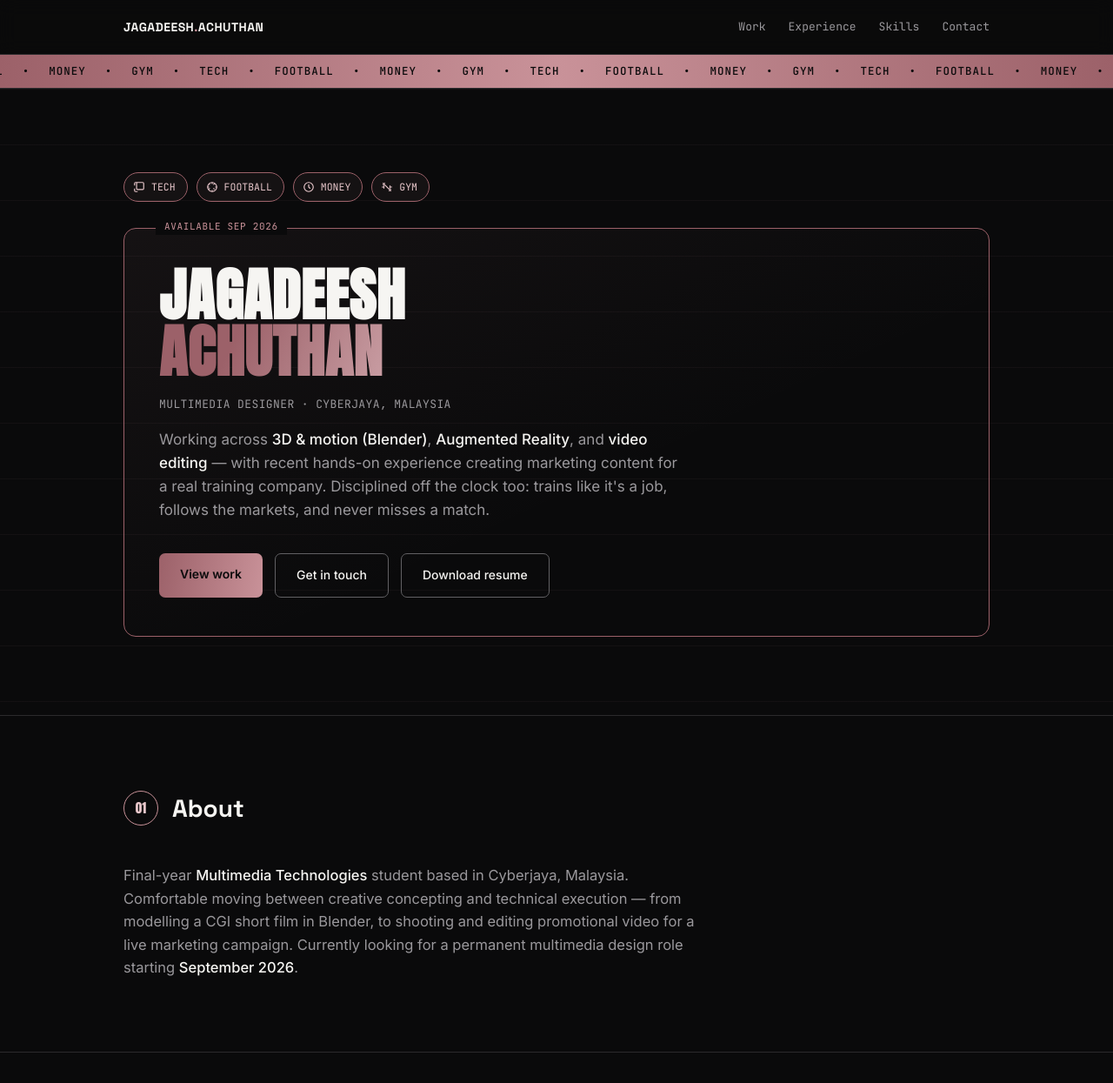
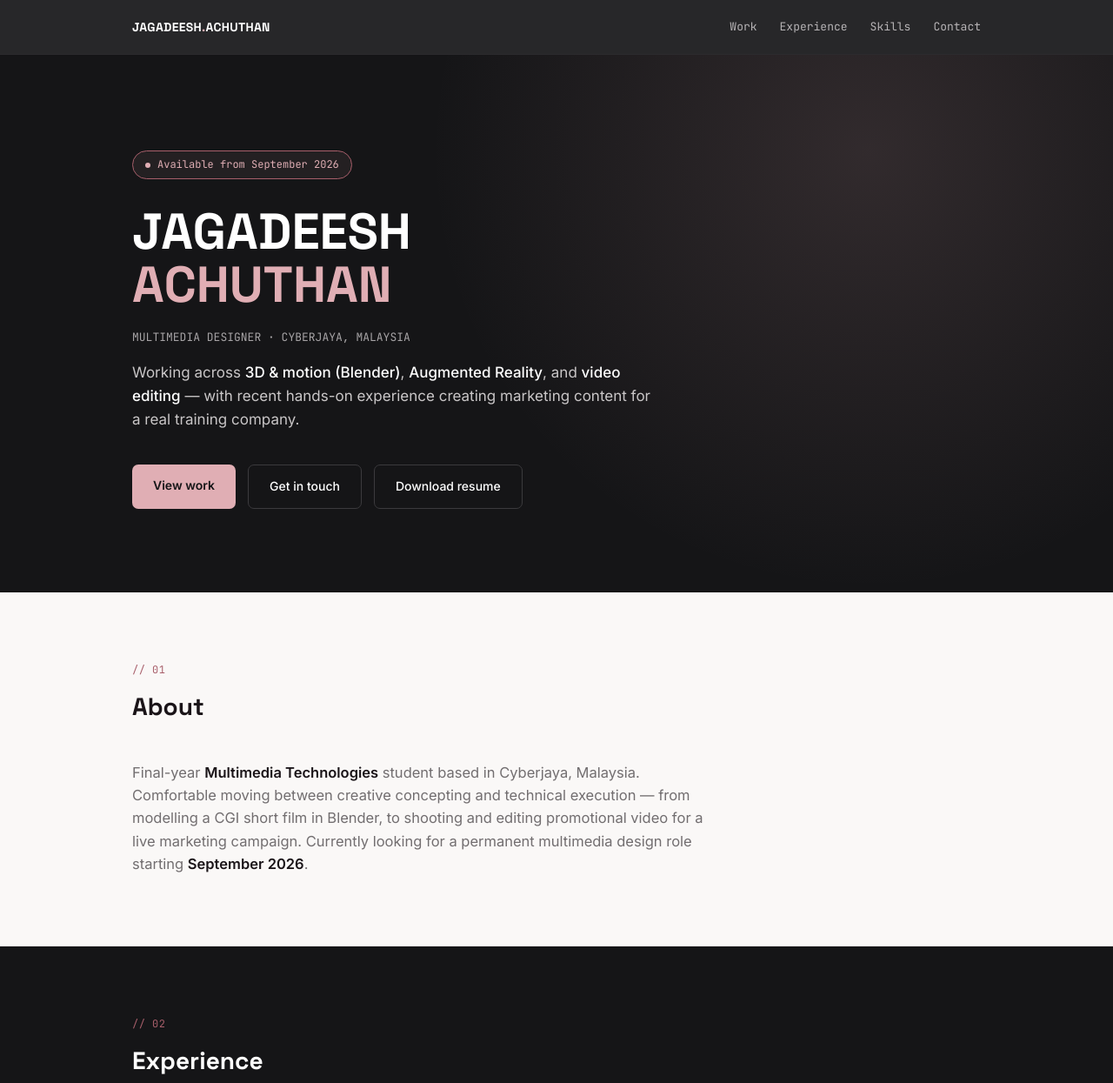
Before and after one commit to jagadeeshazard/jagadeesh-portfolio, a plain HTML site: page index.html in a window 1280 px wide. Shown: the top 1245 px of the page at 87% size. Drawn offline with Linux system fonts and the light colour scheme.

Commit message:
Update index.html

```diff
--- a/index.html
+++ b/index.html
@@ -6,154 +6,113 @@
 <title>Jagadeesh Achuthan — Multimedia Designer</title>
 <link rel="preconnect" href="https://fonts.googleapis.com">
 <link rel="preconnect" href="https://fonts.gstatic.com" crossorigin>
-<link href="https://fonts.googleapis.com/css2?family=Anton&family=Space+Grotesk:wght@500;700&family=Inter:wght@400;500;600&family=JetBrains+Mono:wght@400;500&display=swap" rel="stylesheet">
+<link href="https://fonts.googleapis.com/css2?family=Space+Grotesk:wght@500;700&family=Inter:wght@400;500;600&family=JetBrains+Mono:wght@400;500&display=swap" rel="stylesheet">
 <style>
   :root{
-    --black:#0A0A0B;
-    --panel:#141416;
-    --panel-hi:#1B1B1E;
-    --line:#2B2A2C;
-    --white:#F6F5F2;
-    --grey:#9A989C;
-    --grey-dim:#616063;
-    --rose:#C99299;
-    --rose-deep:#9C6169;
-    --rose-light:#E8C7CB;
+    --black:#151517;
+    --black-soft:#1D1D20;
+    --white:#FFFFFF;
+    --paper:#FAF8F7;
+    --ink:#1A1418;
+    --grey:#726E70;
+    --line-dark:#2C2B2E;
+    --line-light:#E9E2E1;
+    --rose:#E0AEB4;
+    --rose-deep:#C98891;
+    --rose-ink:#A85F6B;
   }
   *{box-sizing:border-box; margin:0; padding:0;}
   html{scroll-behavior:smooth;}
-  body{
-    background:var(--black); color:var(--white);
-    font-family:'Inter',sans-serif; line-height:1.6; overflow-x:hidden;
-  }
+  body{font-family:'Inter',sans-serif; line-height:1.6; overflow-x:hidden; background:var(--white); color:var(--ink);}
   a{color:inherit; text-decoration:none;}
-  .wrap{max-width:1060px; margin:0 auto; padding:0 32px;}
+  .wrap{max-width:1040px; margin:0 auto; padding:0 32px;}
   .mono{font-family:'JetBrains Mono',monospace;}
-  .display{font-family:'Anton',sans-serif; text-transform:uppercase; letter-spacing:0.01em;}
-  .foil{
-    background:linear-gradient(115deg, var(--rose-deep) 10%, var(--rose-light) 45%, var(--rose) 65%, var(--rose-deep) 90%);
-    -webkit-background-clip:text; background-clip:text; color:transparent;
-  }
 
-  /* ---------- NAV ---------- */
-  nav{position:sticky; top:0; z-index:50; background:rgba(10,10,11,0.9); backdrop-filter:blur(10px); border-bottom:1px solid var(--line);}
+  nav{position:sticky; top:0; z-index:50; background:rgba(21,21,23,0.92); backdrop-filter:blur(10px); border-bottom:1px solid var(--line-dark);}
   nav .wrap{display:flex; align-items:center; justify-content:space-between; height:62px;}
-  .nav-logo{font-family:'Space Grotesk',sans-serif; font-weight:700; font-size:14px; letter-spacing:0.03em;}
+  .nav-logo{font-family:'Space Grotesk',sans-serif; font-weight:700; font-size:14px; color:var(--white); letter-spacing:0.02em;}
   .nav-logo span{color:var(--rose);}
-  .nav-links{display:flex; gap:26px; font-size:13px; color:var(--grey); font-family:'JetBrains Mono',monospace;}
-  .nav-links a:hover{color:var(--rose-light);}
+  .nav-links{display:flex; gap:26px; font-size:13px; color:#B7B4B6; font-family:'JetBrains Mono',monospace;}
+  .nav-links a:hover{color:var(--rose);}
 
-  /* ---------- TICKER ---------- */
-  .ticker{
-    background:linear-gradient(90deg, var(--rose-deep), var(--rose), var(--rose-deep));
-    color:var(--black); overflow:hidden; white-space:nowrap; border-bottom:1px solid var(--line);
-  }
-  .ticker-track{display:inline-block; padding:9px 0; animation:scroll 22s linear infinite; font-family:'JetBrains Mono',monospace; font-weight:500; font-size:12.5px; letter-spacing:0.08em;}
-  .ticker-track span{margin:0 22px;}
-  @keyframes scroll{0%{transform:translateX(0);} 100%{transform:translateX(-50%);}}
+  .hero{background:var(--black); color:var(--white); padding:110px 0 96px; position:relative;}
+  .hero::before{content:''; position:absolute; inset:0; pointer-events:none; background:radial-gradient(circle at 78% 18%, rgba(224,174,180,0.14), transparent 45%);}
+  .eyebrow{display:inline-flex; align-items:center; gap:8px; font-family:'JetBrains Mono',monospace; font-size:12px; color:var(--rose); border:1px solid var(--rose-ink); padding:6px 14px; border-radius:20px; margin-bottom:30px; background:rgba(224,174,180,0.07);}
+  .eyebrow::before{content:''; width:6px; height:6px; border-radius:50%; background:var(--rose);}
+  .hero h1{font-family:'Space Grotesk',sans-serif; font-weight:700; font-size:58px; line-height:1.05; color:var(--white); position:relative;}
+  .hero h1 .last{color:var(--rose);}
+  .role-tag{font-family:'JetBrains Mono',monospace; font-size:13px; color:#A7A4A6; margin-top:20px;}
+  .hero-role{font-size:17px; color:#C9C6C7; margin-top:16px; max-width:600px; position:relative;}
+  .hero-role b{color:var(--white); font-weight:500;}
+  .hero-cta{display:flex; gap:14px; margin-top:38px; flex-wrap:wrap; position:relative;}
+  .btn{font-size:14px; font-weight:500; padding:13px 24px; border-radius:7px; border:1px solid var(--line-dark); transition:all 0.2s ease;}
+  .btn-primary{background:var(--rose); color:var(--black); border:none; font-weight:600;}
+  .btn-primary:hover{background:var(--white);}
+  .btn-ghost{color:var(--white); background:transparent; border-color:#3B3A3D;}
+  .btn-ghost:hover{border-color:var(--rose); color:var(--rose);}
 
-  /* ---------- HERO ---------- */
-  .hero{position:relative; padding:96px 0 90px; border-bottom:1px solid var(--line);
-    background-image:
-      repeating-linear-gradient(180deg, rgba(201,146,153,0.05) 0px, rgba(201,146,153,0.05) 1px, transparent 1px, transparent 64px);
-  }
-  .badge-row{display:flex; gap:10px; margin-bottom:30px; flex-wrap:wrap;}
-  .badge{
-    display:flex; align-items:center; gap:7px; font-family:'JetBrains Mono',monospace; font-size:11.5px;
-    color:var(--rose-light); border:1px solid var(--rose-deep); padding:7px 13px 7px 10px; border-radius:20px;
-    background:rgba(201,146,153,0.06);
-  }
-  .badge svg{width:14px; height:14px; flex-shrink:0;}
+  .sec-label{font-family:'JetBrains Mono',monospace; font-size:12px; color:var(--rose-ink); margin-bottom:10px; letter-spacing:0.04em;}
+  .sec-title{font-family:'Space Grotesk',sans-serif; font-size:28px; font-weight:700; margin-bottom:40px;}
 
-  .card-frame{
-    border:1px solid var(--rose-deep); border-radius:14px; padding:44px 40px;
-    background:linear-gradient(155deg, rgba(201,146,153,0.06), transparent 60%);
-    position:relative;
-  }
-  .card-frame::before{
-    content:'AVAILABLE SEP 2026'; position:absolute; top:-11px; left:36px; background:var(--black);
-    padding:0 10px; font-family:'JetBrains Mono',monospace; font-size:11px; color:var(--rose); letter-spacing:0.06em;
-  }
-  .hero h1{font-size:66px; line-height:0.98; color:var(--white);}
-  .hero h1 .foil{display:block;}
-  .role-tag{font-family:'JetBrains Mono',monospace; font-size:13px; color:var(--grey); margin-top:18px; letter-spacing:0.03em;}
-  .hero-role{font-size:17px; color:var(--grey); margin-top:16px; max-width:600px;}
-  .hero-role b{color:var(--white); font-weight:500;}
-  .hero-cta{display:flex; gap:14px; margin-top:36px; flex-wrap:wrap;}
-  .btn{font-size:14px; font-weight:500; padding:13px 24px; border-radius:7px; border:1px solid var(--line); transition:all 0.2s ease; font-family:'Inter',sans-serif;}
-  .btn-primary{background:linear-gradient(100deg, var(--rose-deep), var(--rose)); color:var(--black); border:none; font-weight:600;}
-  .btn-primary:hover{filter:brightness(1.1);}
-  .btn-ghost{color:var(--white); background:transparent; border-color:var(--grey-dim);}
-  .btn-ghost:hover{border-color:var(--rose); color:var(--rose-light);}
+  #about{background:var(--paper); padding:80px 0; border-bottom:1px solid var(--line-light);}
+  #about .sec-title{color:var(--ink);}
+  .about-text{font-size:16.5px; color:var(--grey); max-width:680px;}
+  .about-text b{color:var(--ink); font-weight:600;}
 
-  /* ---------- SECTIONS ---------- */
-  section{padding:84px 0; border-bottom:1px solid var(--line);}
-  .sec-head{display:flex; align-items:center; gap:16px; margin-bottom:42px;}
-  .jersey{
-    width:40px; height:40px; border-radius:50%; border:1.5px solid var(--rose); display:flex; align-items:center;
-    justify-content:center; font-family:'Anton',sans-serif; font-size:15px; color:var(--rose-light); flex-shrink:0;
-  }
-  .sec-title{font-family:'Space Grotesk',sans-serif; font-size:28px; font-weight:700; color:var(--white);}
-
-  /* ---------- ABOUT ---------- */
-  .about-text{font-size:16.5px; color:var(--grey); max-width:680px;}
-  .about-text b{color:var(--white); font-weight:500;}
-
-  /* ---------- EXPERIENCE ---------- */
-  .job{display:grid; grid-template-columns:160px 1fr; gap:24px; padding:26px 0; border-top:1px solid var(--line);}
+  #experience{background:var(--black); color:var(--white); padding:80px 0;}
+  #experience .sec-title{color:var(--white);}
+  .job{display:grid; grid-template-columns:160px 1fr; gap:24px; padding:26px 0; border-top:1px solid var(--line-dark);}
   .job:last-child{border-bottom:none;}
-  .job-date{font-family:'JetBrains Mono',monospace; font-size:12.5px; color:var(--grey-dim); padding-top:2px;}
+  .job-date{font-family:'JetBrains Mono',monospace; font-size:12.5px; color:#77747A; padding-top:2px;}
   .job-title{font-size:17px; font-weight:600; color:var(--white);}
   .job-org{font-size:13.5px; color:var(--rose); margin:4px 0 12px;}
   .job ul{list-style:none;}
-  .job li{font-size:14px; color:var(--grey); padding-left:16px; position:relative; margin-bottom:6px;}
-  .job li::before{content:'—'; position:absolute; left:0; color:var(--rose-deep);}
+  .job li{font-size:14px; color:#B7B4B6; padding-left:16px; position:relative; margin-bottom:6px;}
+  .job li::before{content:'—'; position:absolute; left:0; color:var(--rose-ink);}
 
-  /* ---------- PROJECTS ---------- */
+  #work{background:var(--white); padding:84px 0; border-bottom:1px solid var(--line-light);}
+  #work .sec-title{color:var(--ink);}
   .proj-grid{display:grid; grid-template-columns:1fr 1fr; gap:22px;}
   @media(max-width:720px){.proj-grid{grid-template-columns:1fr;}}
-  .card{background:var(--panel); border:1px solid var(--line); border-radius:12px; overflow:hidden; transition:border-color 0.2s ease, transform 0.2s ease;}
-  .card:hover{border-color:var(--rose-deep); transform:translateY(-2px);}
+  .card{background:var(--paper); border:1px solid var(--line-light); border-radius:12px; overflow:hidden; transition:border-color 0.2s ease, transform 0.2s ease, box-shadow 0.2s ease;}
+  .card:hover{border-color:var(--rose-deep); transform:translateY(-2px); box-shadow:0 10px 28px rgba(169,95,107,0.12);}
   .card-wide{grid-column:1 / -1;}
   .card-body{padding:22px 24px 26px;}
-  .card-meta{font-family:'JetBrains Mono',monospace; font-size:11.5px; color:var(--rose-light); margin-bottom:8px; letter-spacing:0.03em;}
-  .card-title{font-size:17px; font-weight:600; margin-bottom:9px; color:var(--white);}
+  .card-meta{font-family:'JetBrains Mono',monospace; font-size:11.5px; color:var(--rose-ink); margin-bottom:8px; letter-spacing:0.03em;}
+  .card-title{font-size:17px; font-weight:600; margin-bottom:9px; color:var(--ink);}
   .card-desc{font-size:13.5px; color:var(--grey);}
 
-  .poster-mosaic{display:grid; grid-template-columns:repeat(auto-fit,minmax(100px,1fr)); gap:4px; padding:4px; background:#000;}
+  .poster-mosaic{display:grid; grid-template-columns:repeat(auto-fit,minmax(100px,1fr)); gap:4px; padding:4px; background:var(--black);}
   .poster-mosaic a{display:block; aspect-ratio:1/1; overflow:hidden; border-radius:3px;}
   .poster-mosaic img{width:100%; height:100%; object-fit:cover; display:block; transition:transform 0.25s ease, opacity 0.25s ease;}
   .poster-mosaic a:hover img{transform:scale(1.06); opacity:0.9;}
 
   .video-row{display:flex; gap:16px; margin-top:20px; flex-wrap:wrap;}
   .video-item{flex:1 1 220px; max-width:260px;}
-  .video-item video{width:100%; aspect-ratio:9/16; background:#000; border-radius:8px; border:1px solid var(--line); display:block;}
-  .video-label{font-size:12px; color:var(--grey-dim); margin-top:8px; font-family:'JetBrains Mono',monospace;}
+  .video-item video{width:100%; aspect-ratio:9/16; background:#000; border-radius:8px; border:1px solid var(--line-light); display:block;}
+  .video-label{font-size:12px; color:var(--grey); margin-top:8px; font-family:'JetBrains Mono',monospace;}
 
   .video-visual{background-size:cover; background-position:center; display:flex; align-items:center; justify-content:center; cursor:pointer; position:relative; height:200px;}
-  .video-visual::before{content:''; position:absolute; inset:0; background:rgba(10,10,11,0.35); transition:background 0.2s ease;}
-  .video-visual:hover::before{background:rgba(10,10,11,0.15);}
-  .play-btn{position:relative; z-index:1; width:54px; height:54px; border-radius:50%; background:rgba(10,10,11,0.7); border:1.5px solid var(--rose); display:flex; align-items:center; justify-content:center;}
+  .video-visual::before{content:''; position:absolute; inset:0; background:rgba(21,21,23,0.32); transition:background 0.2s ease;}
+  .video-visual:hover::before{background:rgba(21,21,23,0.12);}
+  .play-btn{position:relative; z-index:1; width:54px; height:54px; border-radius:50%; background:rgba(21,21,23,0.65); border:1.5px solid var(--rose); display:flex; align-items:center; justify-content:center;}
   .play-btn i{width:0; height:0; border-top:9px solid transparent; border-bottom:9px solid transparent; border-left:15px solid var(--rose); margin-left:4px;}
 
-  /* ---------- SKILLS ---------- */
+  #skills{background:var(--black); color:var(--white); padding:80px 0;}
+  #skills .sec-title{color:var(--white);}
   .skills-wrap{display:flex; flex-wrap:wrap; gap:10px;}
-  .skill-pill{
-    display:flex; align-items:center; gap:10px; border:1px solid var(--line); border-radius:9px;
-    padding:12px 16px; background:var(--panel); font-size:13.5px; color:var(--white);
-  }
-  .skill-pill .skill-tag{font-family:'JetBrains Mono',monospace; font-size:10.5px; color:var(--rose-light); border-left:1px solid var(--line); padding-left:10px;}
+  .skill-pill{display:flex; align-items:center; gap:10px; border:1px solid var(--line-dark); border-radius:9px; padding:12px 16px; background:var(--black-soft); font-size:13.5px; color:var(--white);}
+  .skill-pill .skill-tag{font-family:'JetBrains Mono',monospace; font-size:10.5px; color:var(--rose); border-left:1px solid var(--line-dark); padding-left:10px;}
 
-  /* ---------- FOOTER ---------- */
-  footer{padding:64px 0; text-align:center;}
-  footer .lang{font-size:13px; color:var(--grey-dim); margin-top:16px; font-family:'JetBrains Mono',monospace;}
-  footer a.email{font-size:26px; font-family:'Space Grotesk',sans-serif; font-weight:700;}
-  footer a.email:hover{opacity:0.85;}
+  footer{background:var(--paper); padding:64px 0; text-align:center;}
+  footer .sec-title{color:var(--ink); text-align:center;}
+  footer .lang{font-size:13px; color:var(--grey); margin-top:16px; font-family:'JetBrains Mono',monospace;}
+  footer a.email{font-size:24px; font-family:'Space Grotesk',sans-serif; font-weight:700; color:var(--rose-ink);}
+  footer a.email:hover{color:var(--rose-deep);}
 
   @media(max-width:640px){
-    .hero h1{font-size:42px;}
+    .hero h1{font-size:40px;}
     .job{grid-template-columns:1fr; gap:6px;}
-    .card-frame{padding:32px 24px;}
   }
 </style>
 </head>
@@ -171,44 +130,32 @@
   </div>
 </nav>
 
-<div class="ticker">
-  <div class="ticker-track">
-    <span>TECH</span>•<span>FOOTBALL</span>•<span>MONEY</span>•<span>GYM</span>•<span>TECH</span>•<span>FOOTBALL</span>•<span>MONEY</span>•<span>GYM</span>•<span>TECH</span>•<span>FOOTBALL</span>•<span>MONEY</span>•<span>GYM</span>•<span>TECH</span>•<span>FOOTBALL</span>•<span>MONEY</span>•<span>GYM</span>•
-  </div>
-</div>
-
 <section class="hero">
   <div class="wrap">
-    <div class="badge-row">
-      <div class="badge"><svg viewBox="0 0 24 24" fill="none" stroke="currentColor" stroke-width="2"><path d="M9 3H5a2 2 0 00-2 2v4m6-6h10a2 2 0 012 2v10a2 2 0 01-2 2H9a2 2 0 01-2-2V5a2 2 0 012-2z"/><path d="M3 15v4a2 2 0 002 2h4"/></svg>TECH</div>
-      <div class="badge"><svg viewBox="0 0 24 24" fill="none" stroke="currentColor" stroke-width="2"><circle cx="12" cy="12" r="9"/><path d="M12 3v3m0 12v3m9-9h-3M6 12H3m13.5-6.5l-2 2m-7 7l-2 2m0-11l2 2m7 7l2 2"/></svg>FOOTBALL</div>
-      <div class="badge"><svg viewBox="0 0 24 24" fill="none" stroke="currentColor" stroke-width="2"><circle cx="12" cy="12" r="9"/><path d="M12 7v5l3 3"/></svg>MONEY</div>
-      <div class="badge"><svg viewBox="0 0 24 24" fill="none" stroke="currentColor" stroke-width="2"><path d="M6.5 6.5l11 11M4 4l3 3m13 13l-3-3M8 4L4 8m16 8l-4 4M2 12h3m14 0h3M6 9v6M18 9v6"/></svg>GYM</div>
-    </div>
-
-    <div class="card-frame">
-      <h1 class="display hero-name">JAGADEESH<span class="foil">ACHUTHAN</span></h1>
-      <div class="role-tag mono">MULTIMEDIA DESIGNER · CYBERJAYA, MALAYSIA</div>
-      <p class="hero-role">Working across <b>3D & motion (Blender)</b>, <b>Augmented Reality</b>, and <b>video editing</b> — with recent hands-on experience creating marketing content for a real training company. Disciplined off the clock too: trains like it's a job, follows the markets, and never misses a match.</p>
-      <div class="hero-cta">
-        <a class="btn btn-primary" href="#work">View work</a>
-        <a class="btn btn-ghost" href="https://wa.me/60197881251" target="_blank" rel="noopener">Get in touch</a>
-        <a class="btn btn-ghost" href="assets/Jagadeesh_Achuthan_Resume.pdf" target="_blank" rel="noopener">Download resume</a>
-      </div>
+    <div class="eyebrow">Available from September 2026</div>
+    <h1>JAGADEESH<br><span class="last">ACHUTHAN</span></h1>
+    <div class="role-tag">MULTIMEDIA DESIGNER · CYBERJAYA, MALAYSIA</div>
+    <p class="hero-role">Working across <b>3D & motion (Blender)</b>, <b>Augmented Reality</b>, and <b>video editing</b> — with recent hands-on experience creating marketing content for a real training company.</p>
+    <div class="hero-cta">
+      <a class="btn btn-primary" href="#work">View work</a>
+      <a class="btn btn-ghost" href="https://wa.me/60197881251" target="_blank" rel="noopener">Get in touch</a>
+      <a class="btn btn-ghost" href="assets/Jagadeesh_Achuthan_Resume.pdf" target="_blank" rel="noopener">Download resume</a>
     </div>
   </div>
 </section>
 
 <section id="about">
   <div class="wrap">
-    <div class="sec-head"><div class="jersey">01</div><h2 class="sec-title">About</h2></div>
+    <div class="sec-label">// 01</div>
+    <h2 class="sec-title">About</h2>
     <p class="about-text">Final-year <b>Multimedia Technologies</b> student based in Cyberjaya, Malaysia. Comfortable moving between creative concepting and technical execution — from modelling a CGI short film in Blender, to shooting and editing promotional video for a live marketing campaign. Currently looking for a permanent multimedia design role starting <b>September 2026</b>.</p>
   </div>
 </section>
 
 <section id="experience">
   <div class="wrap">
-    <div class="sec-head"><div class="jersey">02</div><h2 class="sec-title">Experience</h2></div>
+    <div class="sec-label">// 02</div>
+    <h2 class="sec-title">Experience</h2>
 
     <div class="job">
       <div class="job-date mono">Apr 2026 —<br>Aug 2026</div>
@@ -248,7 +195,8 @@
 
 <section id="work">
   <div class="wrap">
-    <div class="sec-head"><div class="jersey">03</div><h2 class="sec-title">Selected projects</h2></div>
+    <div class="sec-label">// 03</div>
+    <h2 class="sec-title">Selected projects</h2>
     <div class="proj-grid">
 
       <div class="card card-wide">
@@ -295,7 +243,7 @@
         <div class="card-body">
           <div class="card-meta">FINAL YEAR PROJECT · BLENDER / CGI · 2025</div>
           <div class="card-title">CGI short film — "Knowledge Is Survival"</div>
-          <p class="card-desc">Ongoing. Story development, 3D modelling, animation, lighting, and rendering for a full CGI short. <a href="https://youtu.be/icnHxjfp-_k" target="_blank" rel="noopener" style="color:var(--rose-light);">Watch on YouTube →</a></p>
+          <p class="card-desc">Ongoing. Story development, 3D modelling, animation, lighting, and rendering for a full CGI short. <a href="https://youtu.be/icnHxjfp-_k" target="_blank" rel="noopener" style="color:var(--rose-ink);">Watch on YouTube →</a></p>
         </div>
       </div>
 
@@ -305,7 +253,8 @@
 
 <section id="skills">
   <div class="wrap">
-    <div class="sec-head"><div class="jersey">04</div><h2 class="sec-title">Skills</h2></div>
+    <div class="sec-label">// 04</div>
+    <h2 class="sec-title">Skills</h2>
     <div class="skills-wrap">
       <div class="skill-pill">3D modelling &amp; animation <span class="skill-tag">BLENDER</span></div>
       <div class="skill-pill">Motion graphics <span class="skill-tag">AFTER EFFECTS</span></div>
@@ -320,18 +269,13 @@
 
 <footer id="contact">
   <div class="wrap">
-    <div class="sec-head" style="justify-content:center;"><div class="jersey">05</div><h2 class="sec-title">Let's work together</h2></div>
-    <a class="email foil" href="mailto:jagadeeshazard@gmail.com">jagadeeshazard@gmail.com</a>
+    <div class="sec-label" style="justify-content:center; display:flex;">// 05</div>
+    <h2 class="sec-title">Let's work together</h2>
+    <a class="email" href="mailto:jagadeeshazard@gmail.com">jagadeeshazard@gmail.com</a>
     <div class="lang">019-788 1251 · Cyberjaya, Malaysia</div>
     <div class="lang">EN C2 · MS C2 · TA C2 · ZH A1</div>
   </div>
 </footer>
 
-<script>
-  document.querySelector('.hero-name').addEventListener('click', function(){
-    this.classList.toggle('flip');
-  });
-</script>
-
 </body>
 </html>
```
